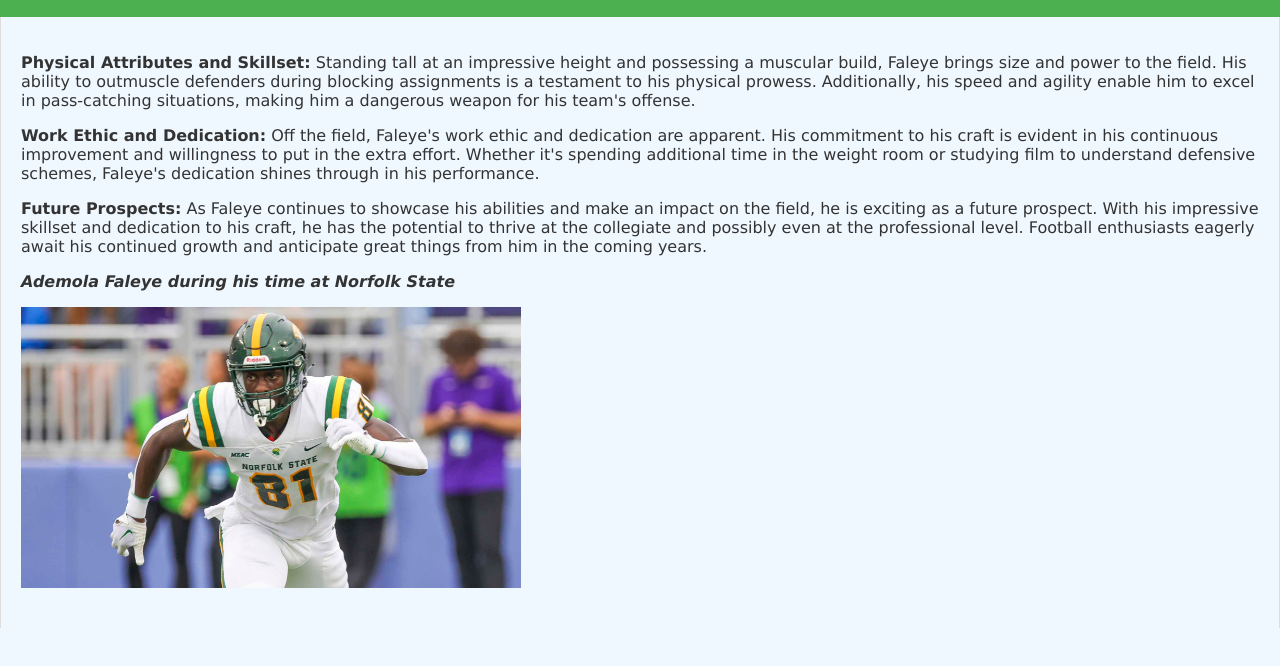
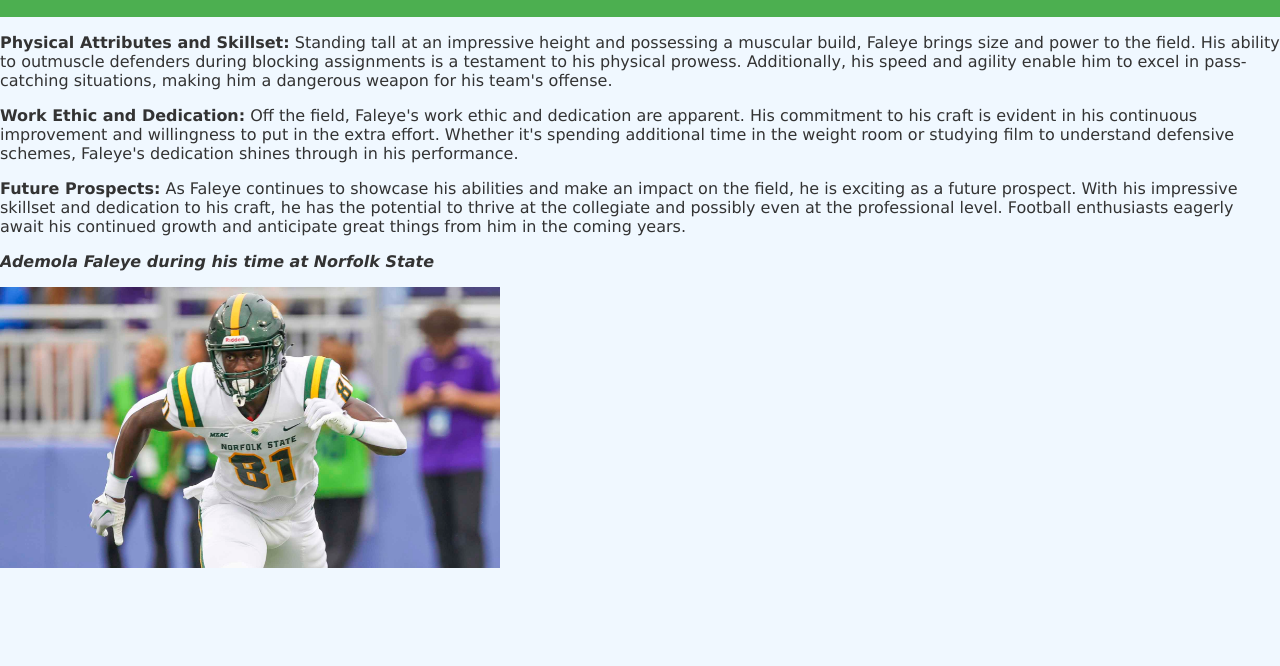
Before and after one commit to adamfaleye/mi349_blog, a plain HTML site: page about.html in a window 1280 px wide. Shown: the part 74-740 px from the top of the page. Drawn offline with Linux system fonts and the light colour scheme.

Commit message:
Update about.html

```diff
--- a/about.html
+++ b/about.html
@@ -19,7 +19,6 @@
     </header>
     <section id="blog">
 
-    <main class="main-content">
         <p><strong>Physical Attributes and Skillset:</strong>
             Standing tall at an impressive height and possessing a muscular build, Faleye brings size and power to the field. His ability to outmuscle defenders during blocking assignments is a testament to his physical prowess. Additionally, his speed and agility enable him to excel in pass-catching situations, making him a dangerous weapon for his team's offense.</p>
 
```
